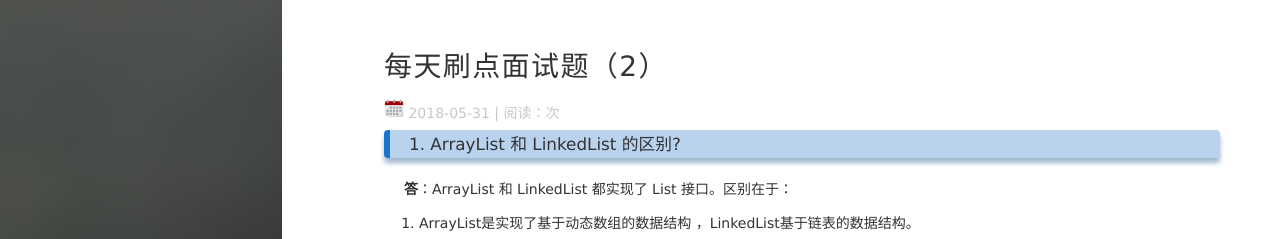
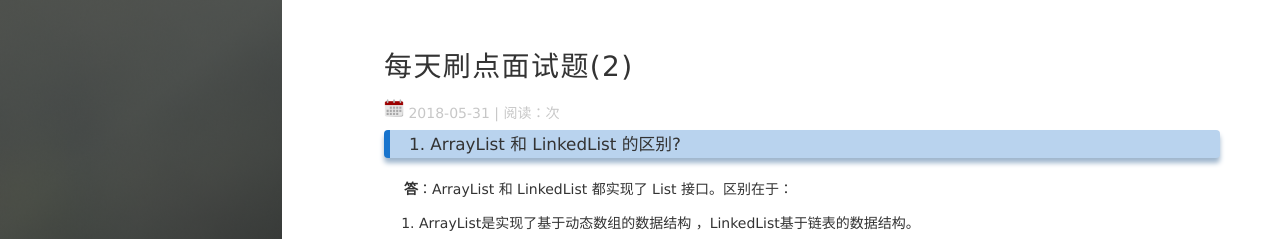
Before and after one commit to AllenLeic/allenleic.github.io, a Jekyll site: the page built from _posts/2018-05-31-每天刷点面试题(2).md, in a window 1280 px wide and 900 px high. Shown: the top 239 px of the window. Built offline with Jekyll 4.4.1, drawn with Linux system fonts in a browser that asks for light colours; nearby versions of some CDN libraries; comment, search, counter and statistics services are not loaded.

```diff
--- a/_posts/2018-05-31-每天刷点面试题(2).md
+++ b/_posts/2018-05-31-每天刷点面试题(2).md
@@ -1,6 +1,6 @@
 ---
 layout: post
-title: "每天刷点面试题（2）"
+title: "每天刷点面试题(2)"
 date: 2018-05-31
 description: "面试造航母，工作拧螺丝"
 tag: 面试题（Java）
```
